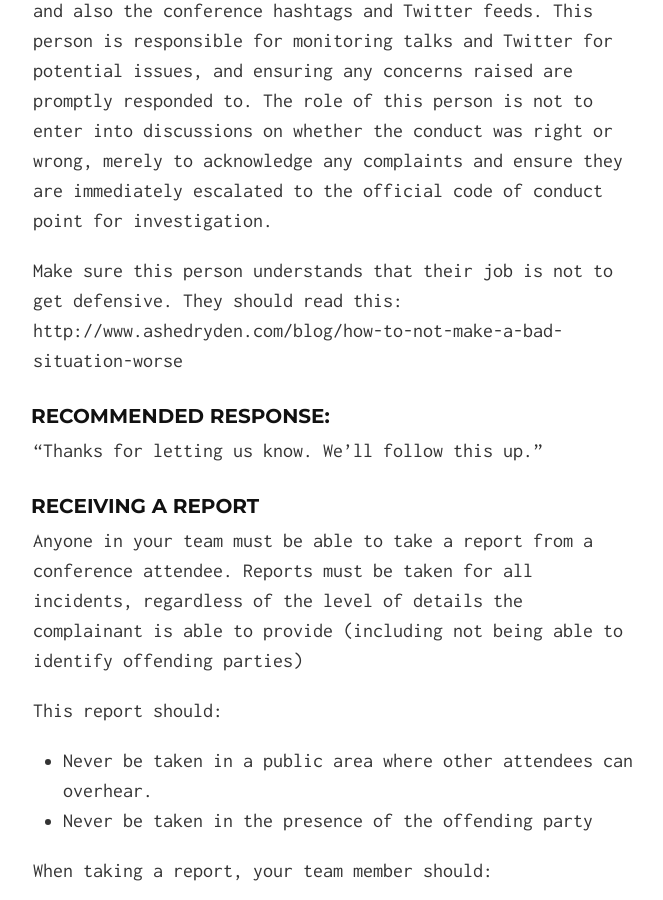
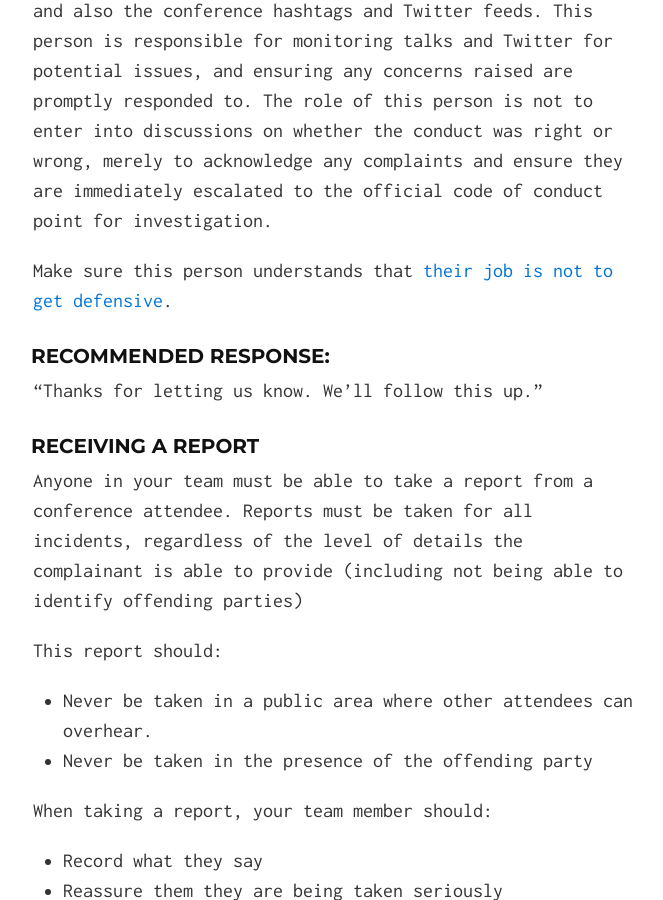
Before and after one commit to hopperfund/events, a Jekyll site: the page built from index.md, in a window 1280 px wide and 900 px high, scrolled down 22644 px. Shown: the whole window, without its empty margins (307-970 px from the left). Built offline with Jekyll 4.4.1, drawn with Linux system fonts in a browser that asks for light colours.

Commit message:
Fixing Link

```diff
--- a/index.md
+++ b/index.md
@@ -385,7 +385,7 @@ However, staff should take immediate action to politely and calmly stop any pres
 
 You should also try to assign a person to watch all talks and also the conference hashtags and Twitter feeds. This person is responsible for monitoring talks and Twitter for potential issues, and ensuring any concerns raised are promptly responded to. The role of this person is not to enter into discussions on whether the conduct was right or wrong, merely to acknowledge any complaints and ensure they are immediately escalated to the official code of conduct point for investigation.
 
-Make sure this person understands that their job is not to get defensive. They should read this: http://www.ashedryden.com/blog/how-to-not-make-a-bad-situation-worse
+Make sure this person understands that [their job is not to get defensive](http://www.ashedryden.com/blog/how-to-not-make-a-bad-situation-worse).
 
 ####Recommended response:
 
```
